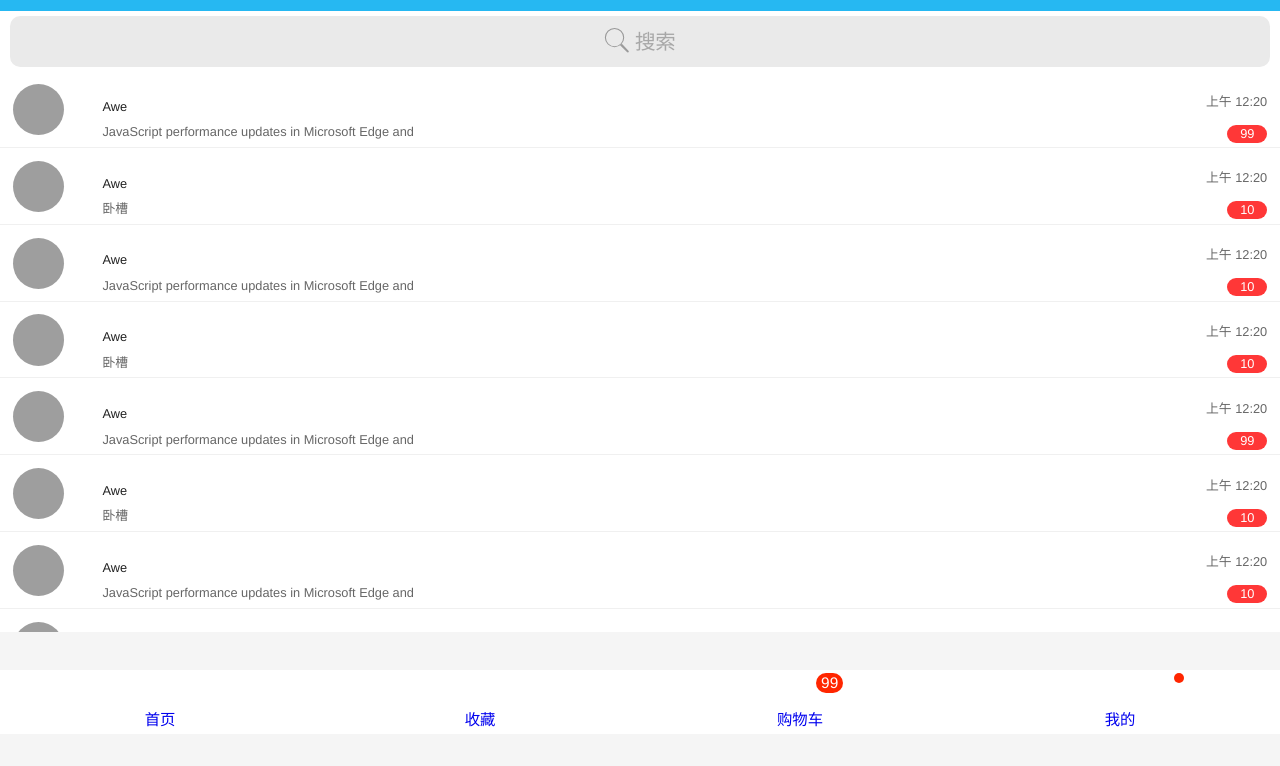
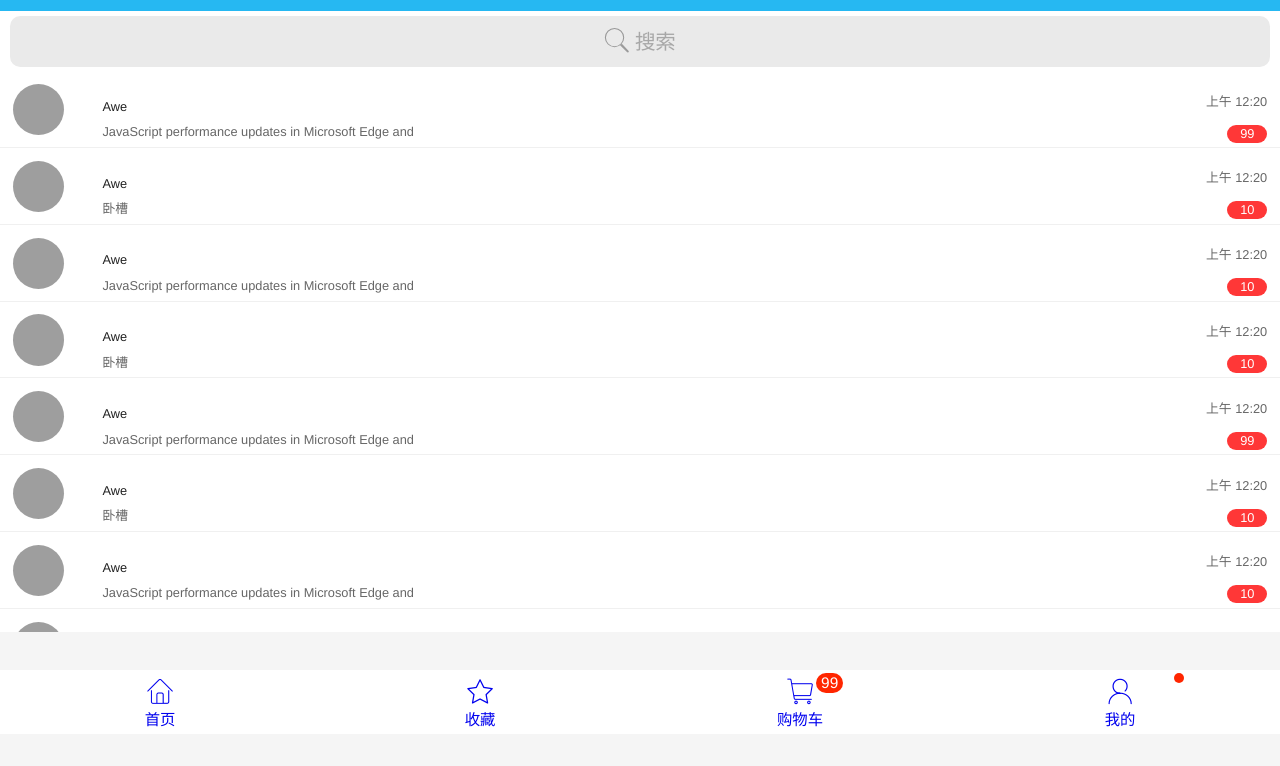
Before and after one commit to jeromehan/vue-app, a plain HTML site: page index.html in a window 1280 px wide. Shown: the part 66-832 px from the top of the page. Drawn offline with Linux system fonts and the light colour scheme; the site is published under a folder, as on GitHub Pages, so addresses that start at the root find nothing; grey boxes are pictures that could not be loaded.

Commit message:
Update app.0b13500e2de03606d8672aad95a78604.css

```diff
--- a/static/css/app.0b13500e2de03606d8672aad95a78604.css
+++ b/static/css/app.0b13500e2de03606d8672aad95a78604.css
@@ -2609,7 +2609,7 @@ input[type="search"]::-webkit-search-cancel-button {
 }
 @font-face {
 	font-family: "aui_iconfont";
-	src: url(/static/fonts/aui-iconfont.83b9cc0.ttf) format('truetype');
+	src: url(../fonts/aui-iconfont.83b9cc0.ttf) format('truetype');
 }
 .aui-iconfont {
 	position: relative;
```
